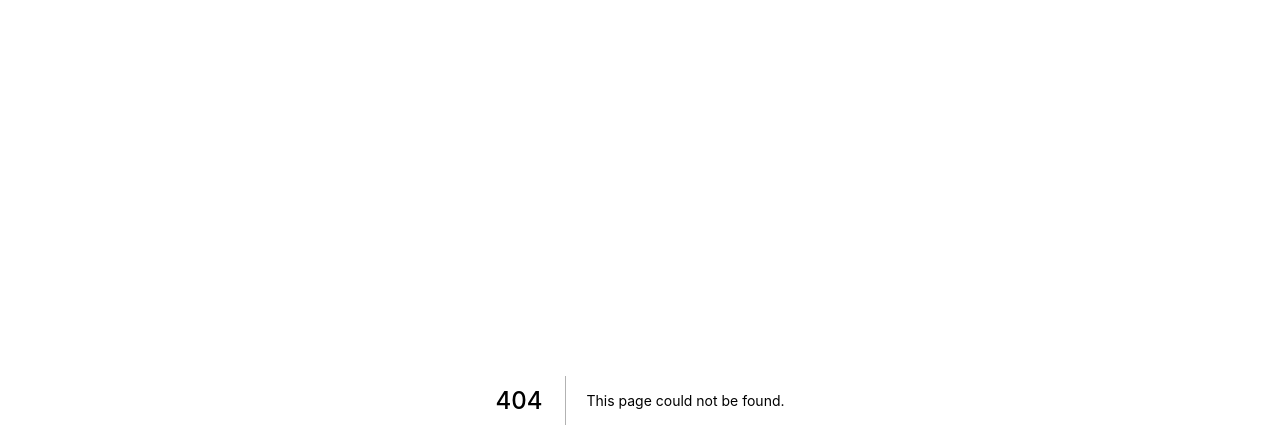
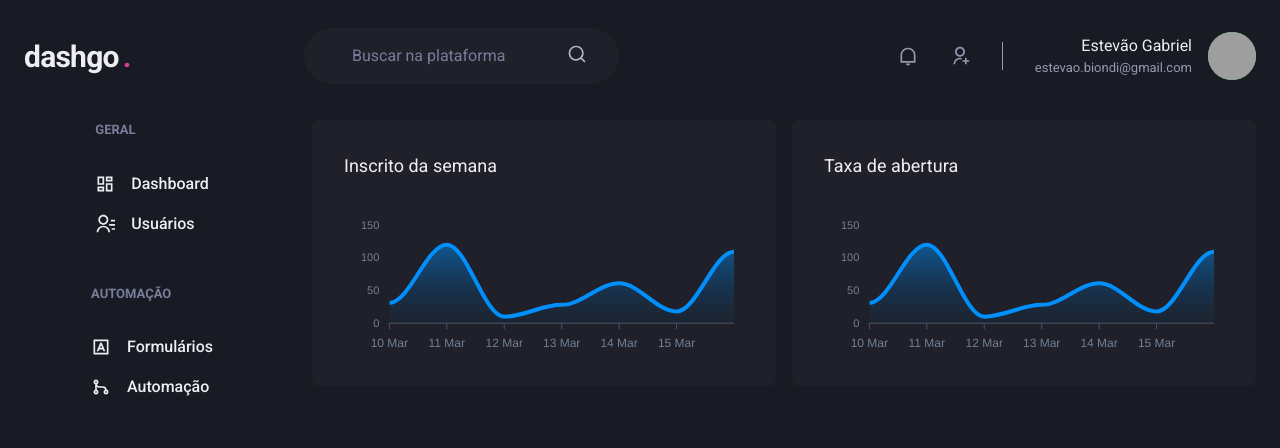
Before and after one commit to EST3V4O/ignite-dashgo, a Next.js app: page /dashboard in a window 1280 px wide. Before the commit this address had no page. Shown: the top 448 px of the page. Built offline with nearby package versions, Linux system fonts and the light colour scheme; grey boxes are pictures that could not be loaded.

Commit message:
Login e dashboard

```diff
--- a/package.json
+++ b/package.json
@@ -13,10 +13,13 @@
     "@chakra-ui/react": "^1.8.8",
     "@emotion/react": "^11.9.0",
     "@emotion/styled": "^11.8.1",
+    "apexcharts": "^3.35.0",
     "framer-motion": "^6.3.0",
     "next": "12.1.5",
     "react": "18.0.0",
-    "react-dom": "18.0.0"
+    "react-apexcharts": "^1.4.0",
+    "react-dom": "18.0.0",
+    "react-icons": "^4.3.1"
   },
   "devDependencies": {
     "@types/node": "^17.0.25",
--- /dev/null
+++ b/src/components/Header.tsx
@@ -0,0 +1,95 @@
+import { Flex, Icon, Input, HStack, Text, Box, Avatar } from '@chakra-ui/react'
+import { RiNotificationLine, RiSearchLine, RiUserAddLine } from 'react-icons/ri'
+
+export function Header() {
+  return (
+    <Flex
+      as="header"
+      w="100%"
+      maxWidth={1480}
+      h="20"
+      mx="auto"
+      mt="4"
+      px="6"
+      align="center"
+    >
+      <Text
+        fontSize="3xl"
+        fontWeight="bold"
+        letterSpacing="tight"
+        w="64"
+      >
+        dashgo
+        <Text
+          as="span"
+          ml="1"
+          color="pink.500"
+        >
+          .
+        </Text>
+      </Text>
+
+      <Flex
+        as="label"
+        flex="q"
+        py="4"
+        px="8"
+        ml="6"
+        maxWidth={400}
+        alignSelf="center"
+        color="gray.200"
+        position="relative"
+        bg="gray.800"
+        borderRadius="full"
+      >
+        <Input
+          color="gray.50"
+          variant="unstyled"
+          px="4"
+          mr="4"
+          placeholder="Buscar na plataforma"
+          _placeholder={{ color: "gray.400" }}
+        />
+
+        <Icon as={RiSearchLine} fontSize="20" />
+      </Flex>
+
+      <Flex
+        align="center"
+        ml="auto"
+      >
+        <HStack
+          spacing="8"
+          mx="8"
+          pr="8"
+          py="1"
+          color="gray.300"
+          borderRightWidth={1}
+          borderColor="gray.300"
+        >
+          <Icon as={RiNotificationLine} fontSize="20" />
+          <Icon as={RiUserAddLine} fontSize="20" />
+        </HStack>
+
+        <Flex
+          align="center"
+        >
+          <Box
+            mr="4"
+            textAlign="right"
+          >
+            <Text>Estevão Gabriel</Text>
+            <Text
+              color="gray.300"
+              fontSize="small"
+            >
+              estevao.biondi@gmail.com
+            </Text>
+          </Box>
+
+          <Avatar size="md" name="Estevão Gabriel" src="https://github.com/EST3V4O.png" />
+        </Flex>
+      </Flex>
+    </Flex>
+  )
+}
--- /dev/null
+++ b/src/components/Sidebar.tsx
@@ -0,0 +1,70 @@
+import { Box, Icon, Link, Stack, Text } from "@chakra-ui/react";
+import { RiContactsLine, RiDashboardLine, RiGitMergeLine, RiInputMethodLine } from "react-icons/ri";
+
+export function Sidebar() {
+  return (
+    <Box
+      as="aside" w="64" mr="8"
+    >
+      <Stack spacing="12" align="center">
+        <Box>
+          <Text
+            fontWeight="bold" color="gray.400"
+            fontSize="small"
+          >
+            GERAL
+          </Text>
+          <Stack
+            spacing="4" mt="8" align="stretch"
+          >
+            <Link
+              display="flex" alignItems="center"
+            >
+              <Icon as={RiDashboardLine} fontSize="20" />
+              <Text ml="4" fontWeight="medium">
+                Dashboard
+              </Text>
+            </Link>
+            <Link
+              display="flex" alignItems="center"
+            >
+              <Icon as={RiContactsLine} fontSize="20" />
+              <Text ml="4" fontWeight="medium">
+                Usuários
+              </Text>
+            </Link>
+          </Stack>
+        </Box>
+
+        <Box>
+          <Text
+            fontWeight="bold" color="gray.400"
+            fontSize="small"
+          >
+            AUTOMAÇÃO
+          </Text>
+          <Stack
+            spacing="4" mt="8" align="stretch"
+          >
+            <Link
+              display="flex" alignItems="center"
+            >
+              <Icon as={RiInputMethodLine} fontSize="20" />
+              <Text ml="4" fontWeight="medium">
+                Formulários
+              </Text>
+            </Link>
+            <Link
+              display="flex" alignItems="center"
+            >
+              <Icon as={RiGitMergeLine} fontSize="20" />
+              <Text ml="4" fontWeight="medium">
+                Automação
+              </Text>
+            </Link>
+          </Stack>
+        </Box>
+      </Stack>
+    </Box>
+  )
+}
--- /dev/null
+++ b/src/pages/dashboard.tsx
@@ -0,0 +1,116 @@
+import { Box, Flex, SimpleGrid, Text, theme } from '@chakra-ui/react'
+import { ApexOptions } from 'apexcharts';
+import dynamic from 'next/dynamic'
+
+const Chart = dynamic(() => import('react-apexcharts'), {
+  ssr: false
+})
+
+import { Header } from "../components/Header";
+import { Sidebar } from '../components/Sidebar';
+
+const options: ApexOptions = {
+  chart: {
+    toolbar: {
+      show: false
+    },
+    zoom: {
+      enabled: false
+    },
+    foreColor: theme.colors.gray[500],
+  },
+  grid: {
+    show: false,
+  },
+  dataLabels: {
+    enabled: false
+  },
+  tooltip: {
+    enabled: false
+  },
+  xaxis: {
+    type: 'datetime',
+    axisBorder: {
+      color: theme.colors.gray[600]
+    },
+    axisTicks:{
+      color: theme.colors.gray[600]
+    },
+    categories: [
+      '2021-03-10T00:00:00.000Z',
+      '2021-03-11T00:00:00.000Z',
+      '2021-03-12T00:00:00.000Z',
+      '2021-03-13T00:00:00.000Z',
+      '2021-03-14T00:00:00.000Z',
+      '2021-03-15T00:00:00.000Z',
+      '2021-03-16T00:00:00.000Z',
+    ],
+  },
+  fill: {
+    opacity: 0.3,
+    type: "gradient",
+    gradient: {
+      shade: "dark",
+      opacityFrom: 0.7,
+      opacityTo: 0.3
+    }
+  },
+};
+
+const series = [
+  { name: 'series1', data: [31, 120, 10, 28, 61, 18, 109] }
+];
+
+export default function Dashboard() {
+  return (
+    <Flex
+      direction="column" h="100vh"
+    >
+      <Header />
+      <Flex
+        w="100%" my="6" maxWidth={1400} mx="auto"
+        px="6"
+      >
+        <Sidebar />
+
+        <SimpleGrid
+          flex="1" gap="4" minChildWidth="320px"
+          alignItems="flex-start"
+        >
+          <Box
+            p="8" bg="gray.800" borderRadius={8}
+            pb="4"
+          >
+            <Text
+              fontSize="lg" mb="4"
+            >
+              Inscrito da semana
+            </Text>
+            <Chart
+              type="area"
+              height={160}
+              options={options}
+              series={series}
+            />
+          </Box>
+          <Box
+            p="8" bg="gray.800" borderRadius={8}
+            pb="4"
+          >
+            <Text
+              fontSize="lg" mb="4"
+            >
+              Taxa de abertura
+            </Text>
+            <Chart
+              type="area"
+              height={160}
+              options={options}
+              series={series}
+            />
+          </Box>
+        </SimpleGrid>
+      </Flex>
+    </Flex>
+  )
+}
```
Also changed, not shown: src/components/Form/Input.tsx (added, +26 -0 lines), src/pages/index.tsx (+43 -2 lines), 1 other file (tests, documents, lock files or other folders).
